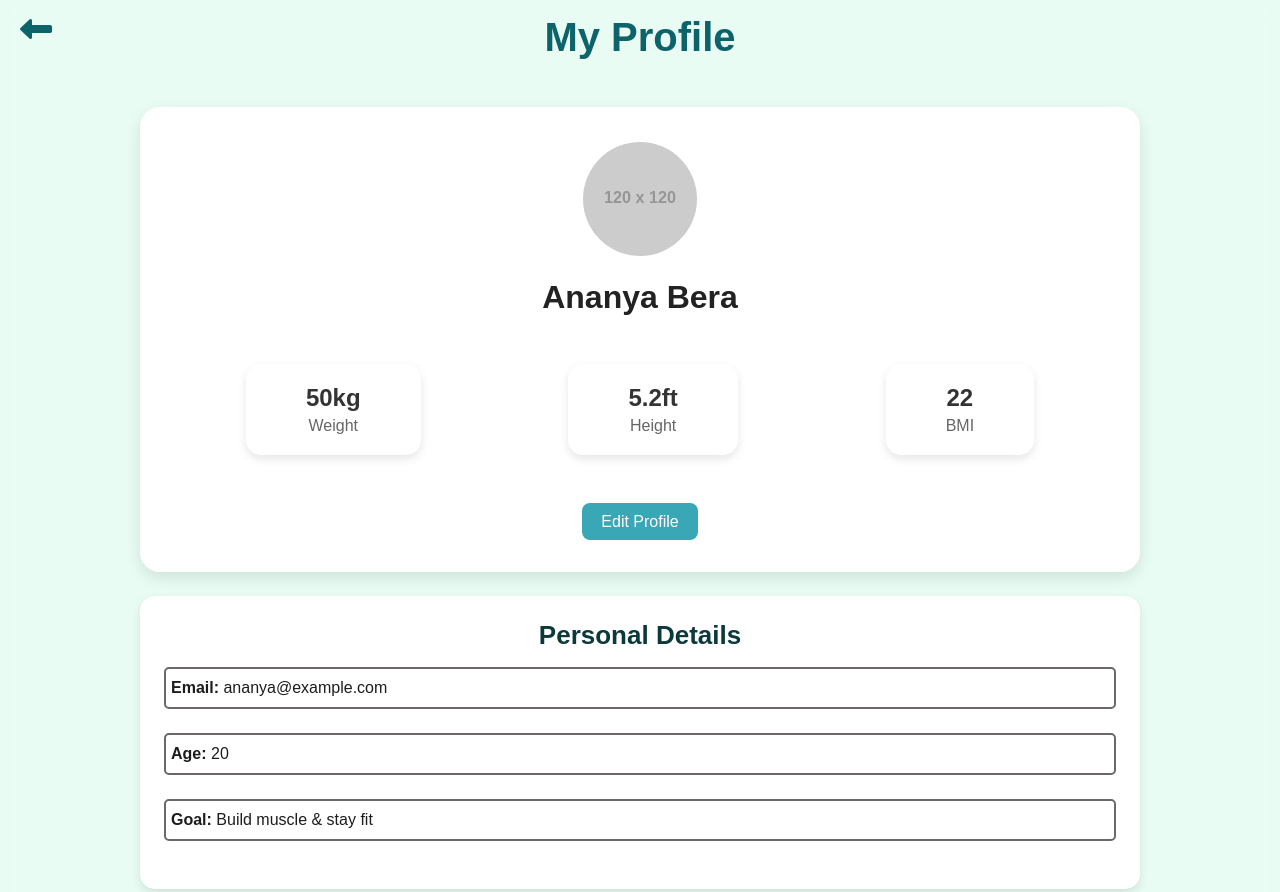
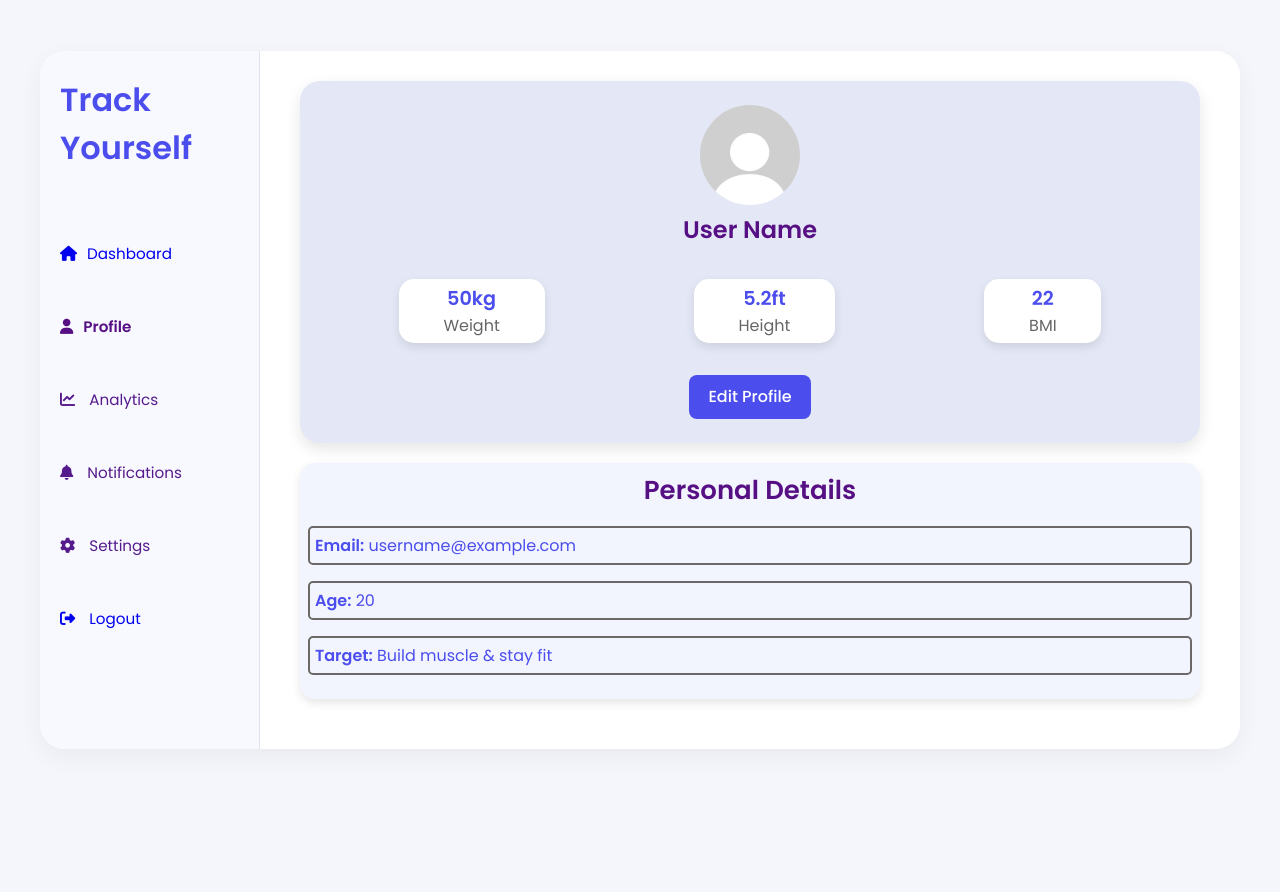
Before and after one commit to SOUMYADIPHALDAR/health-management-system, a plain HTML site: page client/profile.html in a window 1280 px wide. Shown: the top 892 px of the page. After the commit the page ends 800 px from the top, so only its background shows below. Drawn offline with Linux system fonts and the light colour scheme; placeholder pictures from the web are drawn by us.

Commit message:
profile page updated

```diff
--- a/client/editProfile.css
+++ b/client/editProfile.css
@@ -1,3 +1,4 @@
+/* ======= Global Styles ======= */
 * {
   margin: 0;
   padding: 0;
@@ -6,91 +7,145 @@
 }
 
 body {
-  background: linear-gradient(135deg, #a1c4fd, #c2e9fb);
+  background: #f4f6fc;
+  display: flex;
+  justify-content: center;
+  align-items: center;
   min-height: 100vh;
+}
+
+/* ======= Dashboard Layout ======= */
+.profile-container {
+  width: 1200px;
+  height: 100%;
+  display: flex;
+  border-radius: 25px;
+  background: #ffffff;
+  box-shadow: 0 8px 24px rgba(0, 0, 0, 0.05);
+  overflow: hidden;
+}
+
+/* ======= Sidebar ======= */
+.sidebar {
+  width: 220px;
+  background: #f8f9ff;
   display: flex;
   flex-direction: column;
-  align-items: center;
+  justify-content: space-between;
+  padding: 25px 20px;
+  border-right: 1px solid #e0e4f2;
 }
 
-/* Header */
-header {
-  width: 100%;
-  text-align: center;
-  font-size: 1.8rem;
+.sidebar .logo {
+  font-size: 2rem;
   font-weight: 700;
-  padding: 1rem;
-  color: #333;
-  background: rgba(255, 255, 255, 0.4);
-  backdrop-filter: blur(10px);
-  border-radius: 10px;
-  position: relative;
+  color: #4b4ded;
+  margin-bottom: 70px;
 }
 
-.back-btn {
-  position: absolute;
-  left: 20px;
-  top: 50%;
-  transform: translateY(-50%);
-  font-size: 1.5rem;
-  cursor: pointer;
+.sidebar ul {
+  list-style: none;
 }
 
-/* Form container */
-.edit-container {
-  margin-top: 2rem;
-  background: rgba(255, 255, 255, 0.3);
-  backdrop-filter: blur(10px);
-  border-radius: 20px;
-  padding: 2rem;
-  box-shadow: 0 6px 15px rgba(0, 0, 0, 0.1);
-  width: 90%;
-  max-width: 500px;
+.sidebar ul li {
+  margin: 50px 0;
+  font-size: 0.95rem;
+  color: #7a7f9a;
+  cursor: pointer;
+  transition: 0.3s ease;
 }
 
-/* Profile picture section */
+
+.sidebar ul li a{
+  text-decoration: none;
+}
+
+
+.sidebar ul li i{
+  padding-right: 10px;
+}
+
+.sidebar ul li:hover,
+.sidebar ul li.active {
+  color: #571084;
+  font-weight: 600;
+}
+
+
+/* ======= Main Content ======= */
+.main{
+  flex: 1;
+  padding: 30px 40px;
+  background: #ffffff;
+}
+
+.edit-container {
+  background:#e4e8f6;
+  backdrop-filter: blur(8px);
+  border-radius: 20px;
+  padding: 1.5rem;
+  text-align: center;
+  width: 100%;
+  box-shadow: 0 6px 15px rgba(0, 0, 0, 0.1);
+
+}
+
 .profile-pic-section {
-  text-align: center;
+ padding: 0.1rem 18rem;
+  align-items: center;
   margin-bottom: 1.5rem;
+  display: flex;
+
 }
 
 .profile-pic-section img {
-  width: 120px;
-  height: 120px;
+  width: 80px;
+  height: 80px;
   border-radius: 50%;
   object-fit: cover;
-  border: 3px solid white;
-  margin-bottom: 0.5rem;
+  margin: .5rem 2rem;
+
 }
 
 .upload-btn {
-  display: inline-block;
-  background: #0077ff;
+  display:inline-block;
+  font-size: 14px;
+  background:#4b4ded;
   color: white;
-  padding: 0.4rem 1rem;
+  border: none;
+  padding: 0.5rem 0.9rem;
   border-radius: 8px;
   cursor: pointer;
   transition: 0.3s;
 }
 
 .upload-btn:hover {
-  background: #005fd1;
+  color: #063cff;
+  background-color: #d1dafb;
 }
 
 /* Input fields */
+.info{
+  display: flex;
+  margin-bottom: 1rem;
+  justify-content: space-between;
+
+}
+
 label {
   font-weight: 500;
-  color: #333;
-  display: block;
-  margin-top: 1rem;
-  margin-bottom: 0.3rem;
+  color: #571084;
+
+ margin: 0.3rem 0.5rem;
 }
+
+
 
 input,
 textarea {
-  width: 100%;
-  padding: 0.7rem;
-  border-radius: 8px;
+  width: 85%;
+  padding: 0.3rem 0.7rem;
+  border-radius: 5px;
   border: none;
   outline: none;
   background: rgba(255, 255, 255, 0.6);
@@ -106,12 +161,13 @@ textarea:focus {
 
 /* Save button */
 .save-btn {
-  margin-top: 1.5rem;
-  width: 100%;
-  background: #0077ff;
+  margin-top: 2.5rem ;
+  margin-bottom: 1rem;
+  text-align:center ;
+  background:#4b4ded;
   color: white;
   border: none;
-  padding: 0.8rem;
+  padding:0.8rem 1.5rem;
   border-radius: 10px;
   font-size: 1rem;
   cursor: pointer;
@@ -119,13 +175,20 @@ textarea:focus {
 }
 
 .save-btn:hover {
-  background: #005fd1;
+ color: #063cff;
+  background-color: #d1dafb;
 }
 
-/* Responsive */
-@media (max-width: 600px) {
-  .edit-container {
+
+/*===== Responsive Design===== */
+
+@media (max-width: 768px) {
+  .dashboard-container {
+    flex-direction: column;
     width: 95%;
-    padding: 1.5rem;
+  }
+  .sidebar, .right-panel {
+    width: 100%;
+    border: none;
   }
 }
--- a/client/editProfile.js
+++ b/client/editProfile.js
@@ -15,5 +15,6 @@
 
     function saveProfile() {
       alert("Profile updated successfully!");
+      window.location.href ="profile.html"
       return false; // Prevent actual form submission for demo
     }
--- a/client/profile.css
+++ b/client/profile.css
@@ -1,3 +1,4 @@
+/* ======= Global Styles ======= */
 * {
   margin: 0;
   padding: 0;
@@ -5,83 +6,135 @@
   font-family: "Poppins", sans-serif;
 }
 
-/* Body styling */
 body {
-  background:  rgb(232, 252, 244);
-  backdrop-filter: blur(10px);
+  background: #f4f6fc;
+  display: flex;
+  justify-content: center;
+  align-items: center;
   min-height: 100vh;
+}
+
+/* ======= Dashboard Layout ======= */
+.profile-container {
+  width: 1200px;
+  height: 100%;
+  display: flex;
+  border-radius: 25px;
+  background: #ffffff;
+  box-shadow: 0 8px 24px rgba(0, 0, 0, 0.05);
+  overflow: hidden;
+}
+
+/* ======= Sidebar ======= */
+.sidebar {
+  width: 220px;
+  background: #f8f9ff;
   display: flex;
   flex-direction: column;
-  align-items: center;
+  justify-content: space-between;
+  padding: 25px 20px;
+  border-right: 1px solid #e0e4f2;
 }
-/* header */
-header {
-  color: rgb(12, 99, 105);
-  padding: 15px 25px;
-  display: flex;
-  align-items: center;
-  font-size: 20px;
+
+.sidebar .logo {
+  font-size: 2rem;
+  font-weight: 700;
+  color: #4b4ded;
+  margin-bottom: 70px;
+}
+
+.sidebar ul {
+  list-style: none;
+}
+
+.sidebar ul li {
+  margin: 50px 0;
+  font-size: 0.95rem;
+  color: #7a7f9a;
+  cursor: pointer;
+  transition: 0.3s ease;
 }
 
 
-.back-btn {
-  position: absolute;
-  left: 20px;
-  top: 30px;
-  transform: translateY(-50%);
-  font-size: 2rem;
-  cursor: pointer;
+.sidebar ul li a{
+  text-decoration: none;
 }
 
-/* Main profile container */
-.profile-container {
+
+.sidebar ul li i{
+  padding-right: 10px;
+}
+
+.sidebar ul li:hover,
+.sidebar ul li.active {
+  color: #571084;
+  font-weight: 600;
+}
+
+
+/* ======= Main Content ======= */
+.main {
+  flex: 1;
+  padding: 30px 40px;
   display: flex;
   flex-direction: column;
-  align-items: center;
-  gap: 1.5rem;
-  margin-top: 2rem;
-  width: 100%;
-  max-width: 1000px;
+  background: #ffffff;
 }
 
-/* Profile card */
+.main-header {
+  display: flex;
+  justify-content: space-between;
+  align-items: center;
+}
+
+.main-header h2 {
+  font-size: 1.5rem;
+  color: #6d7aec;
+}
+
+.main-header small {
+  font-size: 1rem;
+  color: #6e78ae;
+}
+
+
+/* ======= Chart Section ======= */
 .profile-card {
-  background:white;
+  background:#e4e8f6;
   backdrop-filter: blur(8px);
   border-radius: 20px;
-  padding: 2rem;
+  padding: 1.5rem;
   text-align: center;
   width: 100%;
   box-shadow: 0 6px 15px rgba(0, 0, 0, 0.1);
+  margin-bottom: 20px;
 }
 
-.profile-pic {
-  width: 120px;
-  height: 120px;
+.profile-card img{
+  height: 100px;
+  width: 100px;
   border-radius: 50%;
-  object-fit: cover;
-  border: 3px solid #fff;
-  margin-bottom: 1rem;
 }
 
-.username {
-  font-size: 2rem;
-  font-weight: 600;
-  color: #222;
+.username{
+  color: #571084;
 }
 
+.chart-section h3 {
+  color: #4b4ded;
+  font-size: 1rem;
+  margin-bottom: 10px;
+}
 
-
-/* Stats */
 .user-status {
   display: flex;
   justify-content: space-around;
-  margin: 3rem 0;
+  margin: 2rem 0;
 }
 
 .stat {
   background-color: white;
-  padding: 20px 60px;
+  padding: 0.3rem 2.8rem;
   border-radius: 15px;
   text-align: center;
   box-shadow: 0 4px 10px rgba(0,0,0,0.1);
@@ -90,9 +143,8 @@ header {
 
 
 .stat h3 {
-  font-size: 1.5rem;
-  color: #333;
-  padding-bottom: 5px;
+  font-size: 1.2rem;
+  color: #4b4ded;
 }
 
 .stat p {
@@ -100,10 +152,9 @@ header {
   color: #666;
 }
 
-/* Edit button */
 .edit-btn {
     font-size: 16px;
-  background: #39a7b6;
+  background:#4b4ded;
   color: white;
   border: none;
   padding: 0.6rem 1.2rem;
@@ -114,50 +165,47 @@ header {
 }
 
 .edit-btn:hover {
-  color: rgb(12, 57, 60);
-
+  color: #063cff;
+  background-color: #d1dafb;
 }
 
 /* Info cards */
 .info-card {
-  background:white;
+  background:#f3f5fe;
   backdrop-filter: blur(8px);
   border-radius: 15px;
   width: 100%;
-  padding: 1.5rem;
+  padding: .5rem;
    box-shadow: 0 4px 10px rgba(0, 0, 0, 0.1);
+   margin-bottom: 20px;
 }
 
 .info-card h2{
      text-align: center;
      font-size: 26px;
      margin-bottom: 1rem;
-     color: rgb(12, 57, 60);
+     color: #571084
 }
 
-.info-card p,
-.info-card li {
+.info-card p{
         border: 2px solid rgb(108, 104, 104);
         border-radius: 5px;
-        padding: 10px 5px;
+        padding: 5px 5px;
         font-size: 1rem;
-        color: #1e1c1c;
-        margin-bottom: 1.5rem;
+        color:#4b4ded;
+        margin-bottom: 1rem;
 }
 
-.info-card ul {
-  list-style: none;
-  padding-left: 0;
-}
 
-/* Responsive */
-@media (max-width: 600px) {
-  .user-stats {
+/*===== Responsive Design===== */
+
+@media (max-width: 768px) {
+  .dashboard-container {
     flex-direction: column;
-    gap: 1rem;
+    width: 95%;
   }
-
-  .profile-card {
-    text-align: center;
+  .sidebar, .right-panel {
+    width: 100%;
+    border: none;
   }
 }
--- a/client/profile.html
+++ b/client/profile.html
@@ -1,23 +1,40 @@
 <!DOCTYPE html>
 <html lang="en">
+
 <head>
   <meta charset="UTF-8" />
   <meta name="viewport" content="width=device-width, initial-scale=1.0" />
-  <title>User Profile</title>
+  <title>Profile</title>
   <link rel="stylesheet" href="profile.css" />
-  <link rel="stylesheet" href="https://cdnjs.cloudflare.com/ajax/libs/font-awesome/6.6.0/css/all.min.css"/>
+  <link href="https://fonts.googleapis.com/css2?family=Poppins:wght@400;500;600&display=swap" rel="stylesheet" />
+  <link rel="stylesheet" href="https://cdnjs.cloudflare.com/ajax/libs/font-awesome/6.6.0/css/all.min.css" />
 
 </head>
+
 <body>
-  <header>
-    <span class="back-btn" onclick="goBack()"><i class="fa-solid fa-left-long"></i></span>
-    <h1>My Profile</h1>
-  </header>
+  <div class="profile-container">
 
-  <div class="profile-container">
-    <div class="profile-card">
-      <img src="https://via.placeholder.com/120" alt="User Photo" class="profile-pic" />
-      <h2 class="username">Ananya Bera</h2>
+    <!-- Sidebar -->
+    <div class="sidebar">
+      <div>
+        <h2 class="logo">Track Yourself</h2>
+        <ul>
+          <li><a href="dashboard.html"><i class="fa-solid fa-house"></i>Dashboard</a></li>
+          <li class="active"><a><i class="fa-solid fa-user"></i>Profile</a></li>
+          <li><a href=""><i class="fa-solid fa-chart-line"></i> Analytics</a></li>
+          <li><a href=""><i class="fa-solid fa-bell"></i> Notifications</a></li>
+          <li><a href=""><i class="fa-solid fa-gear"></i> Settings</a></li>
+          <li><a href="login.html"><i class="fa-solid fa-right-from-bracket"></i> Logout</a></li>
+        </ul>
+      </div>
+
+    </div>
+
+    <!-- Main Section -->
+    <div class="main">
+      <div class="profile-card">
+      <img src="images/userimage.jpg" alt="User Photo" class="profile-pic" />
+      <h2 class="username">User Name</h2>
 
       <div class="user-status">
         <div class="stat">
@@ -32,29 +49,21 @@
           <h3>22</h3>
           <p>BMI</p>
         </div>
+
+
+      </div>
+      <button class="edit-btn" onclick="editProfile()">Edit Profile</button>
       </div>
 
-      <button class="edit-btn">Edit Profile</button>
-    </div>
-
-    <div class="info-card">
+      <div class="info-card">
       <h2>Personal Details</h2>
-      <p><strong>Email:</strong> ananya@example.com</p>
+      <p><strong>Email:</strong> username@example.com</p>
       <p><strong>Age:</strong> 20</p>
-      <p><strong>Goal:</strong> Build muscle & stay fit</p>
-    </div>
-
-    <div class="info-card">
-      <h2>Recent Activity</h2>
-      <ul>
-        <li>💪 Workout logged — 45 mins</li>
-        <li>🥗 Breakfast: Oats and fruits</li>
-        <li>🩺 Health check-up scheduled</li>
-      </ul>
+      <p><strong>Target:</strong> Build muscle & stay fit</p>
     </div>
   </div>
 
-  <script src="profile.js">
-  </script>
+  <script src="profile.js"></script>
 </body>
+
 </html>
--- a/client/profile.js
+++ b/client/profile.js
@@ -1,7 +1,3 @@
-function goBack() {
-      window.history.back();
+function editProfile() {
+      window.location.href = "editProfile.html";
     }
-
-document.querySelector(".edit-btn").addEventListener("click", () => {
-  alert("Edit profile feature coming soon!");
-});
```
Also changed, not shown: client/dashboard.css (+34 -2 lines), client/dashboard.html (+9 -9 lines), client/dashboard.js (deleted, +0 -11 lines), client/editProfile.html (+49 -21 lines), client/images/logo.jpg (renamed from client/logo.jpg), client/images/userimage.jpg (added).
